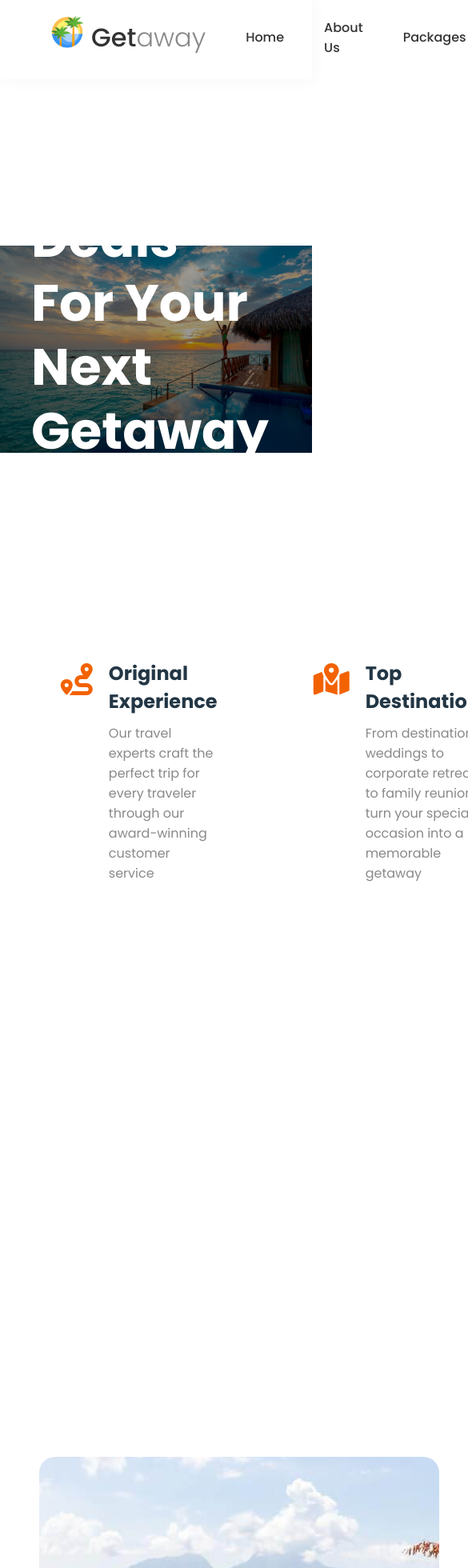
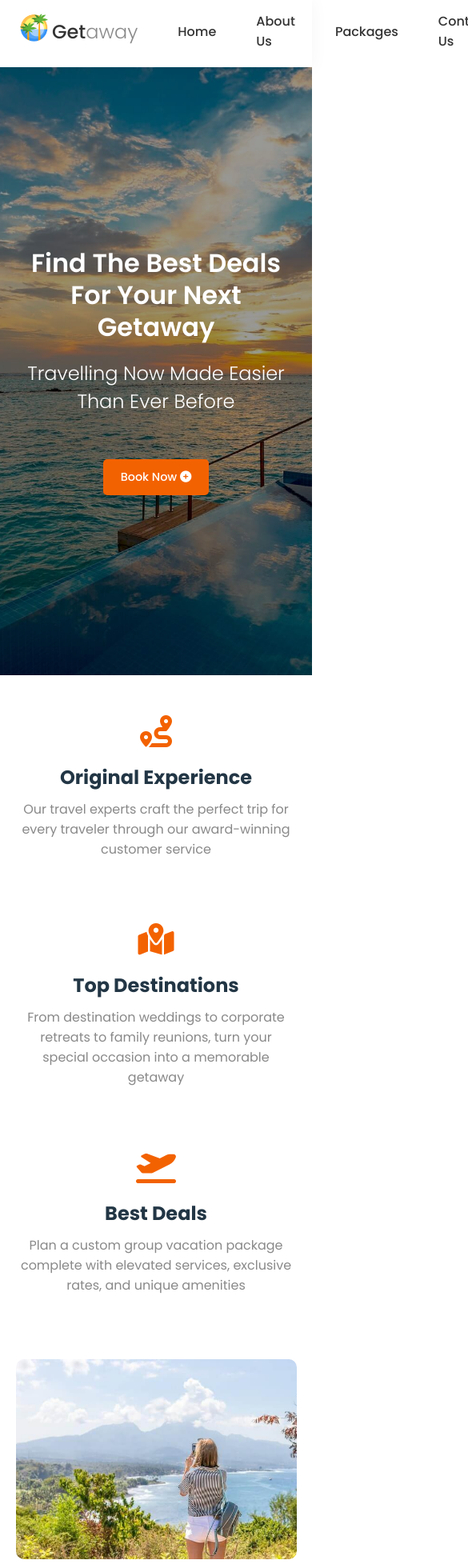
Before and after one commit to nadifalifahim/getaway-client, a React (Create React App) app: page / in a window 390 px wide. Shown: the top 1960 px of the page at 80% size, 585 px wide, since content can reach past the window. Built offline with nearby package versions, Linux system fonts and the light colour scheme; no server answers.

Commit message:
adds responsiveness

```diff
--- a/src/Pages/Home/About/About.css
+++ b/src/Pages/Home/About/About.css
@@ -21,3 +21,25 @@
 .about-content {
   margin: 0 100px;
 }
+
+@media screen and (max-width: 450px) {
+  .about-container {
+    width: 90%;
+    margin: 50px auto;
+    display: flex;
+    align-items: center;
+    flex-direction: column;
+  }
+  .about-image-container {
+    min-width: 0px;
+    width: 100%;
+    height: 250px;
+    overflow: hidden;
+    display: flex;
+    align-items: center;
+    justify-content: center;
+    border-radius: 10px;
+    flex-direction: column;
+    margin-bottom: 30px;
+  }
+}
--- a/src/Pages/Home/Banner/Banner.css
+++ b/src/Pages/Home/Banner/Banner.css
@@ -6,11 +6,20 @@
   position: relative;
   color: white;
 }
-.banner-container img {
-  max-width: 100%;
-  background-repeat: no-repeat;
+
+.banner-image-container {
+  width: 100%;
+  height: 100%;
   position: absolute;
   z-index: -9;
+  top: 0;
+  display: flex;
+  align-items: center;
+  justify-content: center;
+}
+
+.banner-container img {
+  background-repeat: no-repeat;
   filter: brightness(60%);
 }
 
@@ -19,6 +28,7 @@
   line-height: 80px;
   margin-bottom: 20px;
 }
+
 .banner-container h2 {
   font-size: 2.4em;
   font-weight: 200;
@@ -26,7 +36,7 @@
 
 .banner-container button {
   color: white;
-  background-color: transparent;
+  background-color: var(--color-primary);
   border: 2px solid var(--color-primary);
   outline: none;
   border-radius: 5px;
@@ -86,3 +96,51 @@
   color: var(--color-gray);
   margin-top: 10px;
 }
+
+@media screen and (max-width: 450px) {
+  .banner-container {
+    height: 90vh;
+  }
+
+  .banner-container img {
+    height: 100%;
+  }
+
+  .banner-container h1 {
+    font-size: 2em;
+    line-height: 40px;
+    margin-bottom: 20px;
+    font-weight: 600;
+  }
+
+  .banner-container h2 {
+    font-size: 1.5em;
+    font-weight: 300;
+  }
+
+  .banner-container button {
+    font-size: 0.9em;
+  }
+  .banner-content {
+    width: 90%;
+    align-items: center;
+    text-align: center;
+  }
+
+  .benefits-container {
+    display: flex;
+    width: 100%;
+    flex-direction: column;
+  }
+  .benefits-content {
+    padding: 30px 20px;
+    flex-direction: column;
+    text-align: center;
+  }
+  .benefits-content i {
+    font-size: 2.5em;
+    padding: 20px 20px;
+    color: var(--color-primary);
+    transition: 0.3s all;
+  }
+}
--- a/src/Pages/Home/Banner/Banner.js
+++ b/src/Pages/Home/Banner/Banner.js
@@ -7,7 +7,9 @@ const Banner = () => {
   return (
     <div id="home">
       <div className="banner-container">
-        <img src={img1} alt="banner" />
+        <div className="banner-image-container">
+          <img src={img1} alt="banner" />
+        </div>
         <div className="banner-content">
           <h1>
             Find The Best Deals <br /> For Your Next Getaway
--- a/src/Pages/Home/HomePackages/HomePackages.css
+++ b/src/Pages/Home/HomePackages/HomePackages.css
@@ -32,3 +32,18 @@
   margin: 80px 0 0;
   font-size: 1em;
 }
+
+@media screen and (max-width: 450px) {
+  .home-service-container {
+    max-width: 90%;
+    display: grid;
+    grid-template-columns: repeat(1, 1fr);
+    gap: 30px;
+    margin: auto;
+  }
+
+  .home-services-content p {
+    width: 80%;
+    margin: 30px auto 50px;
+  }
+}
--- a/src/Pages/Shared Components/Navbar/Navbar.css
+++ b/src/Pages/Shared Components/Navbar/Navbar.css
@@ -1,5 +1,8 @@
 .navbar {
-  padding: 20px 0;
+  height: 10vh;
+  display: flex;
+  align-items: center;
+  justify-content: center;
   box-shadow: 1px 1px 20px 1px var(--shadow-black);
   background-color: white;
   width: 100%;
@@ -129,3 +132,24 @@ nav a {
   display: flex;
   align-items: center;
 }
+
+@media screen and (max-width: 450px) {
+  nav {
+    display: flex;
+    align-items: center;
+    justify-content: space-between;
+    width: 100%;
+    margin: auto;
+    font-weight: 500;
+    font-size: 1em;
+  }
+
+  .logo {
+    font-size: 1.5em;
+  }
+
+  .logo-icon img {
+    width: 35px;
+    margin-right: 5px;
+  }
+}
--- a/src/Pages/Shared Components/Package/Package.css
+++ b/src/Pages/Shared Components/Package/Package.css
@@ -49,3 +49,30 @@
 .service-image-container img {
   width: 100%;
 }
+
+@media screen and (max-width: 450px) {
+  .service-image-container img {
+    width: 100%;
+  }
+
+  .service-container h2 {
+    color: var(--color-dark-blue);
+    font-size: 1.5rem;
+    margin: 10px 15px 0px;
+  }
+
+  .service-image-container {
+    max-width: 100%;
+    overflow: hidden;
+    display: flex;
+    align-items: center;
+    justify-content: center;
+    height: 220px;
+    margin: 15px;
+    border-radius: 5px;
+  }
+  .service-container button {
+    font-size: 0.8em;
+    font-weight: 500;
+  }
+}
```
Also changed, not shown: src/App.css (+7 -0 lines).
